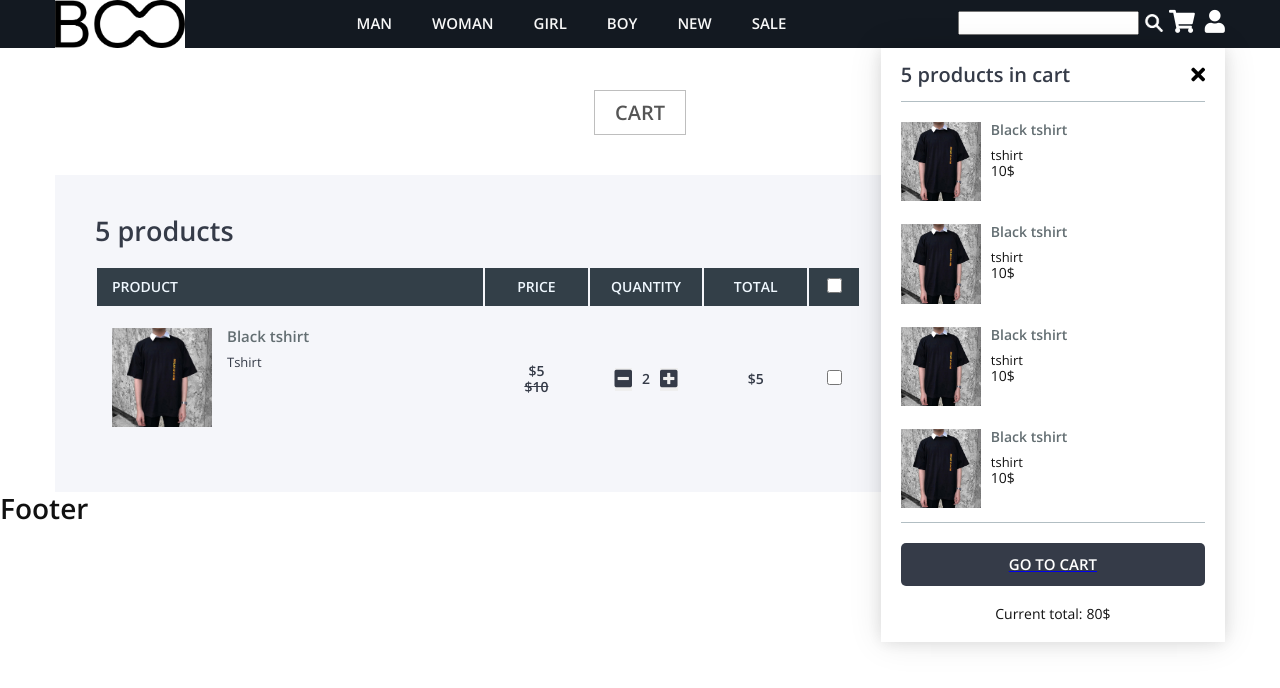
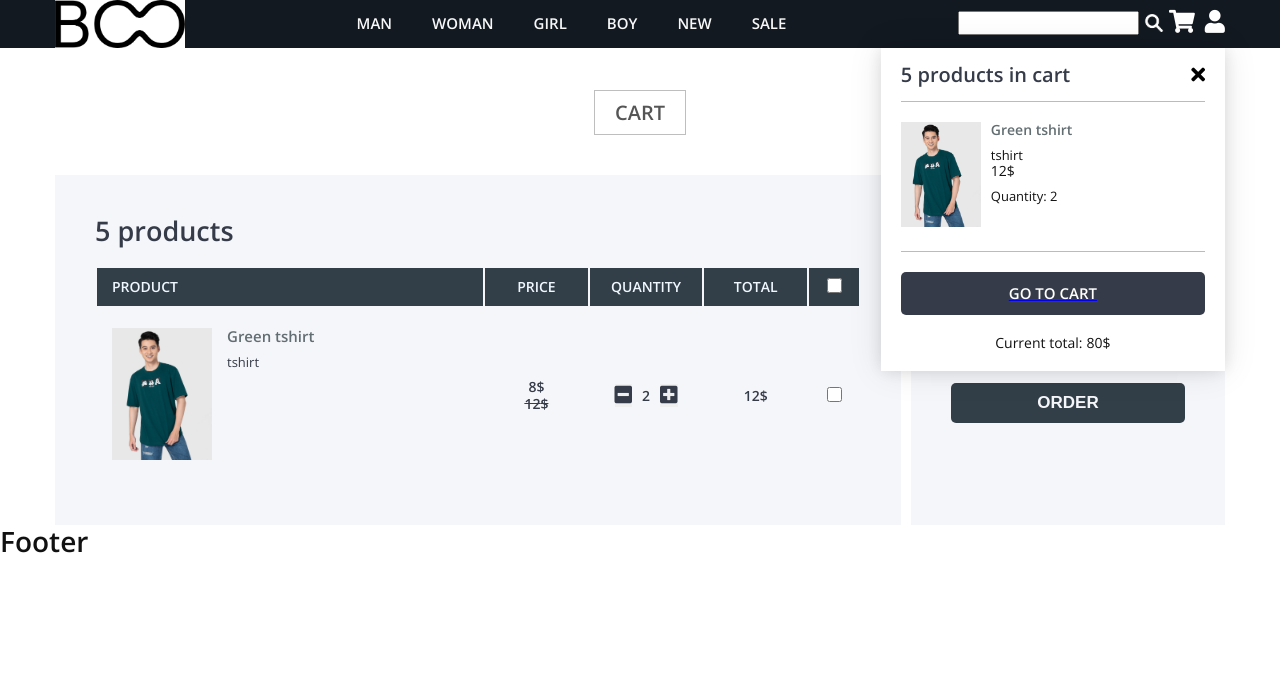
Before and after one commit to DarkHwlk/Web_Fashion_Shop, a React (Create React App) app: page /cart in a window 1280 px wide. Both pictures are taken after a click on the link 1181 px from the left and 24 px from the top of the page. Shown: the top 688 px of the page. Built offline with nearby package versions, Linux system fonts and the light colour scheme.

Commit message:
Add reducer cart and Update components Cart, MiniCart,...

```diff
--- a/src/components/Cart.js
+++ b/src/components/Cart.js
@@ -1,9 +1,27 @@
-
+import React, {Component} from "react";
+import {connect} from 'react-redux';
 /* Components */
 import CartItem from './cart/CartItem.js';
 import CartBill from './cart/CartBill.js'
 
-function Cart() {
+function Cart(props) {
+
+    const {cart} = props;
+
+    const showItems = () => {
+        let result = null;
+        result = cart.map((productInCart, index) => {
+            let {product, quantity} = productInCart;
+            return (
+            <CartItem
+                product={product}
+                quantity={quantity}
+            />);
+        })
+        return result;
+    }
+
+
     return (
         <div id="wrapper-content">
             {/* Tittle */}
@@ -30,7 +48,7 @@ function Cart() {
                         </thead>
                         {/* List items */}
                         <tbody>
-                            <CartItem/>
+                            {showItems()}
                         </tbody>
                     </table>
                 </div>
@@ -42,4 +60,17 @@ function Cart() {
     );
 }
 
-export default Cart;
+/* Chuyen state cua reducer thanh props cua component nay */
+const mapStateToProps = (state) => {
+    return {
+        cart: state.cart,
+    };
+}
+/* Chuyen action thanh props cua component nay */
+const mapDispatchToProps = (dispatch, props) => {
+    return {
+
+    }
+}
+
+export default connect(mapStateToProps, mapDispatchToProps)(Cart);
--- a/src/components/cart/CartBill.js
+++ b/src/components/cart/CartBill.js
@@ -1,3 +1,6 @@
+import React, {Component} from "react";
+import {connect} from 'react-redux';
+
 function CartBill() {
     return (
         <div className="cart-checkout">
@@ -23,4 +26,17 @@ function CartBill() {
     );
 }
 
-export default CartBill;
+/* Chuyen state cua reducer thanh props cua component nay */
+const mapStateToProps = (state) => {
+    return {
+        cart: state.cart,
+    };
+}
+/* Chuyen action thanh props cua component nay */
+const mapDispatchToProps = (dispatch, props) => {
+    return {
+
+    }
+}
+
+export default connect(mapStateToProps, mapDispatchToProps)(CartBill);
--- a/src/components/cart/CartItem.js
+++ b/src/components/cart/CartItem.js
@@ -1,33 +1,40 @@
-function CartItem() {
+import React, {Component} from "react";
+import {connect} from 'react-redux';
+
+function CartItem(props) {
+
+    const {id, type, name, img, price, sale} = props.product;
+    const quantity = props.quantity;
+
     return (
     <tr>
         <td className="col-item">
             <div className="cart-item-info">
                 <div className="cart-item-photo">
                     <a href="#" className="cart-img-container">
-                        <img src="./Pictures/ao_thun_1.jpg"/>
+                        <img src={img}/>
                     </a>
                 </div>
                 <div className="cart-item-detail">
-                    <a href="#">Black tshirt</a>
-                    <p className="cart-item-type">Tshirt</p>
+                    <a href="#">{name}</a>
+                    <p className="cart-item-type">{type}</p>
                     {/* Maybe have option like: size,color,... at here */}
                 </div>
             </div>
         </td>
         <td className="col-price">
-            <p className="cart-item-price">$5</p>
-            <p className="cart-item-old-price">$10</p>
+            <p className="cart-item-price">{sale}$</p>
+            <p className="cart-item-old-price">{price}$</p>
         </td>
         <td className="col-quantity">
             <div className="cart-item-quantity">
                 <button className="cart-btn-quantity"><i class="fa fa-minus-square" /></button>
-                <p>2</p>
+                <p>{quantity}</p>
                 <button className="cart-btn-quantity"><i class="fa fa-plus-square" /></button>
             </div>
         </td>
         <td className="col-total">
-            <p className="cart-item-total">$5</p>
+            <p className="cart-item-total">{price}$</p>
         </td>
         <td className="col-check">
             <input type="checkbox"/>
@@ -36,4 +43,17 @@ function CartItem() {
     );
 }
 
-export default CartItem;
+/* Chuyen state cua reducer thanh props cua component nay */
+const mapStateToProps = (state) => {
+    return {
+
+    };
+}
+/* Chuyen action thanh props cua component nay */
+const mapDispatchToProps = (dispatch, props) => {
+    return {
+
+    }
+}
+
+export default connect(mapStateToProps, mapDispatchToProps)(CartItem);
--- a/src/components/menus/IconMenu.js
+++ b/src/components/menus/IconMenu.js
@@ -14,7 +14,10 @@ function IconMenu() {
             <input type="search"/>
             <input className="sb-sbm" type="submit" />
             {/* Menu Icon Cart */}
-            <a onClick={() => setMiniCart(prev => !prev)}>
+            <a
+                className="cart-icon-menu"
+                onClick={() => setMiniCart(prev => !prev)}
+            >
                 <i className="fa fa-shopping-cart icon-menu" />
             </a>
             {/* Menu Icon Profile */}
--- a/src/components/minicart/ItemMiniCart.js
+++ b/src/components/minicart/ItemMiniCart.js
@@ -2,7 +2,8 @@ import React from "react";
 
 function ItemMiniCart(props) {
 
-    const {id, type, name, img, price, sale} = props;
+    const {id, type, name, img, price, sale} = props.product;
+    const quantity = props.quantity;
 
     return (
         <li className="minicart-item">
@@ -17,6 +18,7 @@ function ItemMiniCart(props) {
                 <p className="cart-item-type">{type}</p>
                 <span>{price}$</span>
                 {/* Maybe have option like: size,color,... at here */}
+                <p>Quantity: {quantity}</p>
             </div>
             </div>
             <div className="minicart-remove">
--- a/src/components/minicart/MiniCart.js
+++ b/src/components/minicart/MiniCart.js
@@ -1,97 +1,23 @@
 import React from "react";
-import {v4} from 'uuid';
+/* redux */
+import {connect} from 'react-redux'
 /* Router */
 import {NavLink} from 'react-router-dom';
 /* Components */
 import ItemMiniCart from "./ItemMiniCart";
 
-const cart = [
-    {
-        id: v4(),
-        type: "tshirt",
-        name: "Black tshirt",
-        price: 10,
-        sale: 5,
-        status: true,  //con hang
-        img: "./Pictures/ao_thun_1.jpg",
-    },
-    {
-        id: v4(),
-        type: "tshirt",
-        name: "Black tshirt",
-        price: 10,
-        sale: 5,
-        status: false,  //con hang
-        img: "./Pictures/ao_thun_1.jpg",
-    },
-    {
-        id: v4(),
-        type: "tshirt",
-        name: "Black tshirt",
-        price: 10,
-        sale: 5,
-        status: true,  //con hang
-        img: "./Pictures/ao_thun_1.jpg",
-    },
-    {
-        id: v4(),
-        type: "tshirt",
-        name: "Black tshirt",
-        price: 10,
-        sale: 5,
-        status: false,  //con hang
-        img: "./Pictures/ao_thun_1.jpg",
-    },
-    {
-        id: v4(),
-        type: "tshirt",
-        name: "Black tshirt",
-        price: 10,
-        sale: 5,
-        status: false,  //con hang
-        img: "./Pictures/ao_thun_1.jpg",
-    },
-    {
-        id: v4(),
-        type: "tshirt",
-        name: "Black tshirt",
-        price: 10,
-        sale: 5,
-        status: true,  //con hang
-        img: "./Pictures/ao_thun_1.jpg",
-    },
-    {
-        id: v4(),
-        type: "tshirt",
-        name: "Black tshirt",
-        price: 10,
-        sale: 5,
-        status: false,  //con hang
-        img: "./Pictures/ao_thun_1.jpg",
-    },
-    {
-        id: v4(),
-        type: "tshirt",
-        name: "Black tshirt",
-        price: 10,
-        sale: 5,
-        status: false,  //con hang
-        img: "./Pictures/ao_thun_1.jpg",
-    },
-];
-
 function MiniCart(props) {
 
-    const {onClose} = props;
+    const {onClose, cart} = props;
 
     const showItems = () => {
         let result = null;
-        result = cart.map((product, index) => {
+        result = cart.map((productInCart, index) => {
+            let {product, quantity} = productInCart;
             return (
             <ItemMiniCart
-                key={index} type={product.type} img={product.img}
-                id={product.id} name={product.name}
-                price={product.price} sale={product.sale}
+                product={product}
+                quantity={quantity}
             />);
         })
         return result;
@@ -121,4 +47,17 @@ function MiniCart(props) {
     );
 }
 
-export default MiniCart;
+/* Chuyen state cua reducer thanh props cua component nay */
+const mapStateToProps = (state) => {
+    return {
+        cart: state.cart,
+    };
+}
+/* Chuyen action thanh props cua component nay */
+const mapDispatchToProps = (dispatch, props) => {
+    return {
+
+    }
+}
+
+export default connect(mapStateToProps, mapDispatchToProps)(MiniCart);
--- a/src/index.css
+++ b/src/index.css
@@ -1,6 +1,7 @@
 .icon-menu {
     color: white !important;
     font-size: 23px !important;
+    cursor: pointer !important;
 }
 .fa-cart-plus{
     margin-left: 5px;
--- a/src/reducers/cart.js
+++ b/src/reducers/cart.js
@@ -0,0 +1,29 @@
+import * as types from '../actions/ActionTypes'
+/* get data from local storage */
+// var data = JSON.parse(localStorage.getItem('FASHION_CART'));
+// var initialState = data ? data : [];
+
+var initialState = [
+    {
+        product: {
+            id: 1,
+            type: "tshirt",
+            name: "Green tshirt",
+            price: 12,
+            sale: 8,
+            status: false,  //con hang
+            img: "./Pictures/man_products/green_tshirt_man.jpg",
+        },
+        quantity: 2,
+    },
+];
+
+const cart = (state = initialState, action) => {
+    switch(action.type){
+
+        default: return [...state];
+    }
+}
+
+
+export default cart;
--- a/src/reducers/index.js
+++ b/src/reducers/index.js
@@ -1,9 +1,11 @@
 import {combineReducers} from 'redux';
 
 import products from './products';
+import cart from './cart';
 
 const myReducer = combineReducers({
     products,  //products of web
+    cart,
 });
 
 export default myReducer;
```
